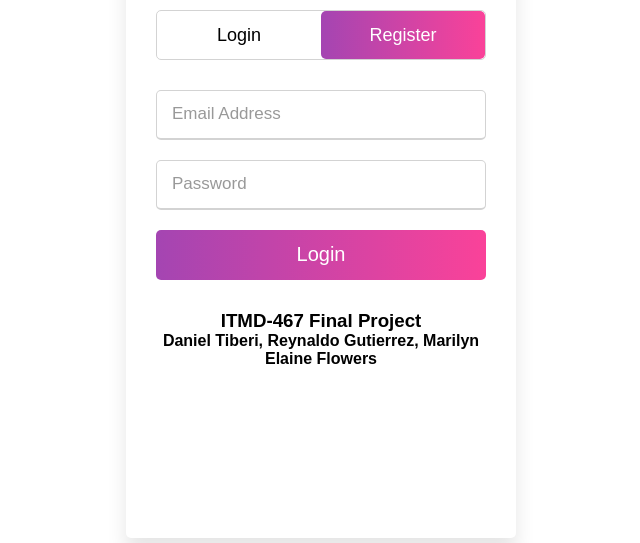
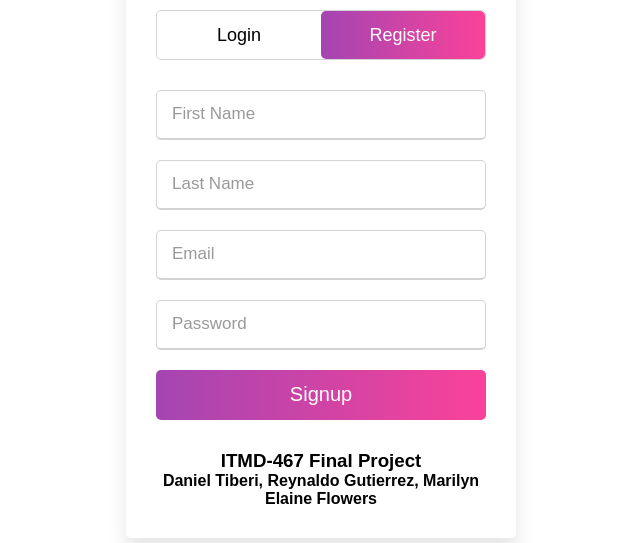
Before and after one commit to ITMD-467-FP/ITMD-467-FP-Frontend, a plain HTML site: page docs/index.html in a window 1280 px wide. Both pictures are taken after a click on the label "Register". Shown: the part 257-800 px from the top of the page, without its empty margins (319-959 px from the left). Drawn offline with Linux system fonts and the light colour scheme.

Commit message:
Update index.html

```diff
--- a/docs/index.html
+++ b/docs/index.html
@@ -74,6 +74,24 @@
             </div>
          </div>
       </div>
-
+      <script>
+         const loginText = document.querySelector(".title-text .login");
+         const loginForm = document.querySelector("form.login");
+         const loginBtn = document.querySelector("label.login");
+         const signupBtn = document.querySelector("label.signup");
+         const signupLink = document.querySelector("form .signup-link a");
+         signupBtn.onclick = (()=>{
+           loginForm.style.marginLeft = "-50%";
+           loginText.style.marginLeft = "-50%";
+         });
+         loginBtn.onclick = (()=>{
+           loginForm.style.marginLeft = "0%";
+           loginText.style.marginLeft = "0%";
+         });
+         signupLink.onclick = (()=>{
+           signupBtn.click();
+           return false;
+         });
+      </script>
    </body>
 </html>
```
